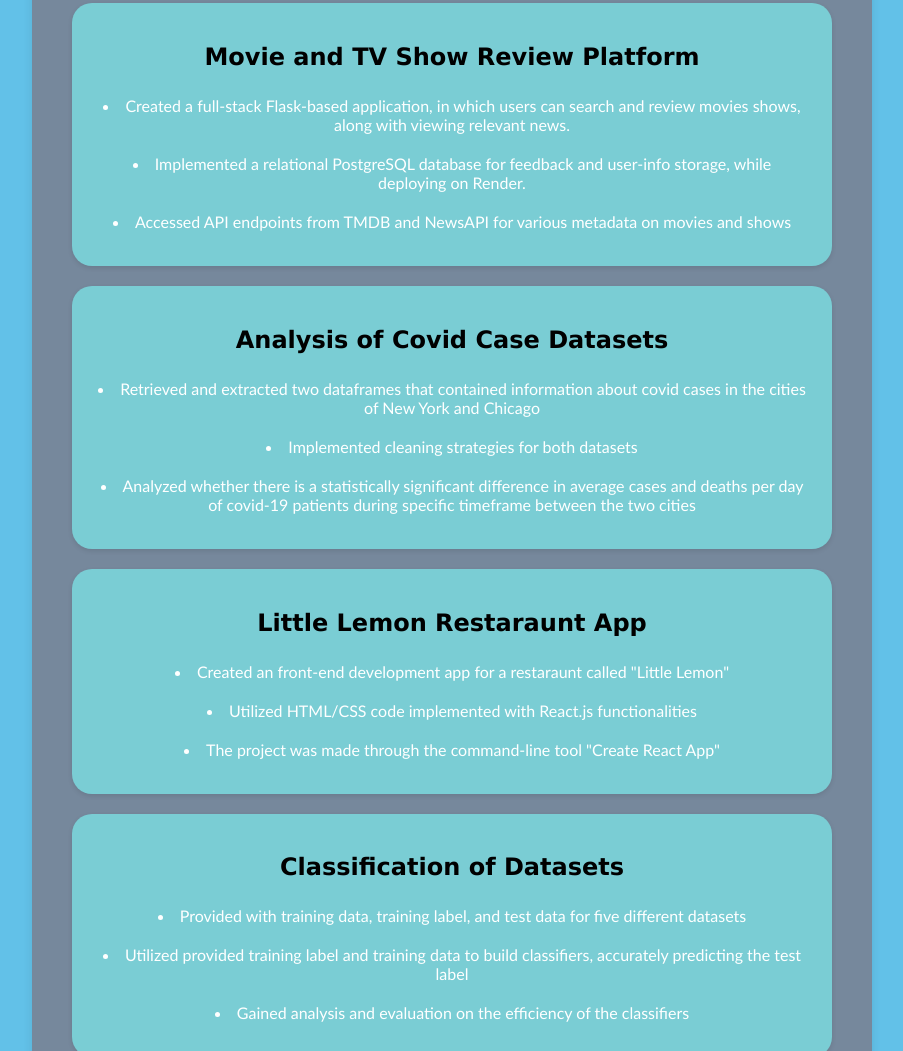
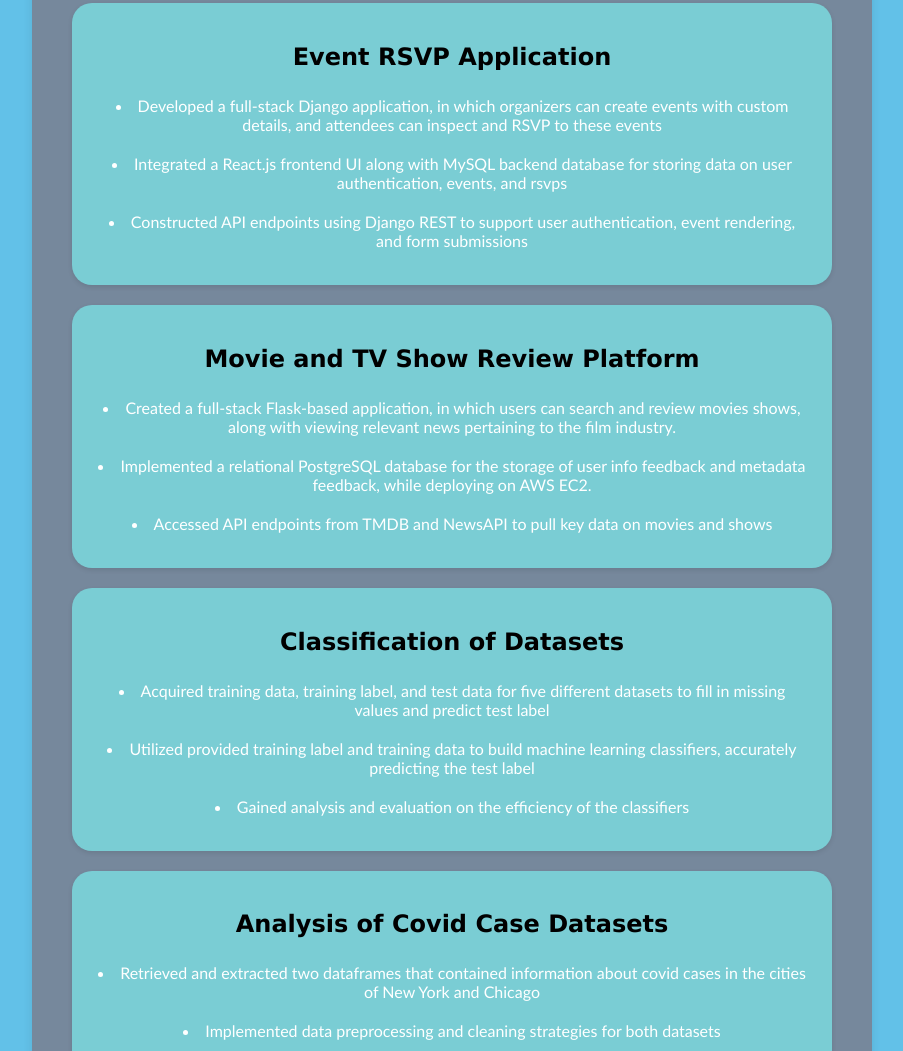
Before and after one commit to seang673/Personal-Website, a website with bundled scripts: page public/index.html in a window 1280 px wide. Shown: the part 876-1927 px from the top of the page, without its empty margins (188-1091 px from the left). Built offline with nearby package versions, Linux system fonts and the light colour scheme; no server answers.

Commit message:
Key UI Enhancements

```diff
--- a/public/index.html
+++ b/public/index.html
@@ -73,43 +73,46 @@
         <h1>My Project Portfolio</h1>
 
         <div class="project">
+            <h2>Event RSVP Application</h2>
+            <li>Developed a full-stack Django application, in which organizers can create events with custom details, and attendees can inspect and RSVP to these events </li>
+            <li> Integrated a React.js frontend UI along with MySQL backend database for storing data on user authentication, events, and rsvps</li>
+            <li>Constructed API endpoints using Django REST to support user authentication, event rendering, and form submissions</li>
+        </div>
+        <div class="project">
             <h2>Movie and TV Show Review Platform</h2>
-            <li>Created a full-stack Flask-based application, in which users can search and review movies shows, along with viewing relevant news.</li>
-            <li> Implemented a relational PostgreSQL database for feedback and user-info storage, while deploying on Render. </li>
-            <li>Accessed API endpoints from TMDB and NewsAPI for various metadata on movies and shows</li>
+            <li>Created a full-stack Flask-based application, in which users can search and review movies shows, along with viewing relevant news pertaining to the film industry.</li>
+            <li> Implemented a relational PostgreSQL database for the storage of user info feedback and metadata feedback, while deploying on AWS EC2. </li>
+            <li>Accessed API endpoints from TMDB and NewsAPI to pull key data on movies and shows</li>
+        </div>
+        <div class="project">
+            <h2>Classification of Datasets</h2>
+            <li>Acquired training data, training label, and test data for five different datasets to fill in missing values and predict test label </li>
+            <li>Utilized provided training label and training data to build machine learning classifiers, accurately predicting the test label</li>
+            <li>Gained analysis and evaluation on the efficiency of the classifiers</li>
         </div>
         <div class="project">
             <h2>Analysis of Covid Case Datasets</h2>
             <li>Retrieved and extracted two dataframes that contained information about covid cases in the cities of New York and Chicago</li>
-            <li>Implemented cleaning strategies for both datasets</li>
-            <li>Analyzed whether there is a statistically significant difference in average cases and deaths per day of covid-19 patients during specific timeframe between the two cities</li>
-        </div>
-        <div class="project">
-            <h2>Little Lemon Restaraunt App</h2>
-            <li>Created an front-end development app for a restaraunt called "Little Lemon"</li>
-            <li> Utilized HTML/CSS code implemented with React.js functionalities</li>
-            <li>The project was made through the command-line tool "Create React App"</li>
-        </div>
-        <div class="project">
-            <h2>Classification of Datasets</h2>
-            <li>Provided with training data, training label, and test data for five different datasets </li>
-            <li>Utilized provided training label and training data to build classifiers, accurately predicting the test label</li>
-            <li>Gained analysis and evaluation on the efficiency of the classifiers</li>
+            <li>Implemented data preprocessing and cleaning strategies for both datasets</li>
+            <li>Analyzed whether there is a statistically significant difference in the average cases and deaths per day of covid-19 patients during specific timeframe between the two cities</li>
         </div>
     </div>
 
     <div class="resume" id="resume">
         <h1>My Resume</h1>
-            <img src="images/ResumeScreenshot.jpg" alt="Resume" class="zoom-image">
+            <img src="images/ResumeScreenshot.png" alt="Resume" class="zoom-image">
     </div>
 
     <div class="contacts" id="contacts">
+
             <h1>Contacts</h1>
+            <ul style="list-style-type:none;">
                 <li><b>Email:</b> <a href="mailto:seangriffiths673@gmail.com">seangriffiths673@gmail.com</a></li>
                 <li><b>Phone Number:</b> <a href="tel:+6783131478">678-313-1478</a></li>
                 <li><b>LinkedIn:</b> <a href="https://www.linkedin.com/in/sean-griffiths-1a07a4296/" target="_blank">LinkedIn</a></li>
                 <li><b>Github:</b> <a href="https://github.com/seang673" target="_blank">Github</a></li>
                 <li><b>Location:</b> Duluth, Georgia</li>
+            </ul>
 
     </div>
 
--- a/public/scripts/authEvents.js
+++ b/public/scripts/authEvents.js
@@ -13,6 +13,8 @@ document.addEventListener("DOMContentLoaded", () => {
       console.error("Error: Could not find the authentication section or logoutButton or feedback section in the DOM");
       return;
     }
+
+    feedbackSection.display = "none";
 
     const originalAuthDisplay = authSection.style.display;
     const originalContainerJustify = centerContainer.style.justifyContent;
--- a/public/styles.css
+++ b/public/styles.css
@@ -216,26 +216,36 @@ form{
     width: 375px;
     height: 475px;
     transition: transform 0.3s ease;
+    border-radius:9px;
 }
 
 .resume img:hover{
-    transform: scale(1.3);
+    transform: scale(1.5);
 }
 
 .contacts{
     margin: 40px auto;
     padding: 20px;
+    gap:12px;
     max-width: 800px;
     background-color: rgb(86, 144, 192);
     border-radius: 10px;
     box-shadow: 0 0 10px rgba(0, 0, 0, 0.1);
-    text-align: center;
+    text-align:center;
+}
+.contacts-content{
+    justify-content:center;
+    text-align:center;
 }
 
 .contacts h1{
     color:black;
     font-family: 'Gill Sans', 'Gill Sans MT', Calibri, 'Trebuchet MS', sans-serif;
     margin: bottom 20px;
+}
+
+.contacts a:hover{
+    color:rgb(105, 5, 105);
 }
 
 
```
Also changed, not shown: public/images/ResumeScreenshot.jpg (deleted), public/images/ResumeScreenshot.png (added). Lines whose indentation alone changed are shown as unchanged.
